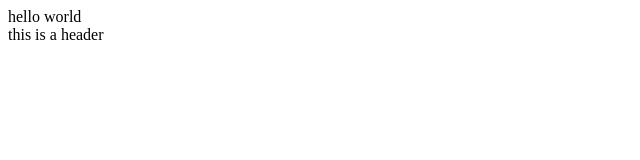
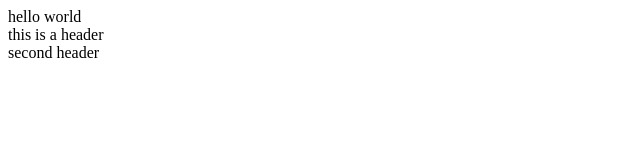
Before and after one commit to newcodecareer/projectTest0913, a plain HTML site: page index.html in a window 1280 px wide. Shown: the whole page, without its empty margins (0-640 px from the left). Drawn offline with Linux system fonts and the light colour scheme.

Commit message:
add second header in develop

```diff
--- a/index.html
+++ b/index.html
@@ -9,5 +9,6 @@
 <body>
     <div class="container">hello world</div>
     <div>this is a header</div>
+    <div>second header</div>
 </body>
 </html>
```
